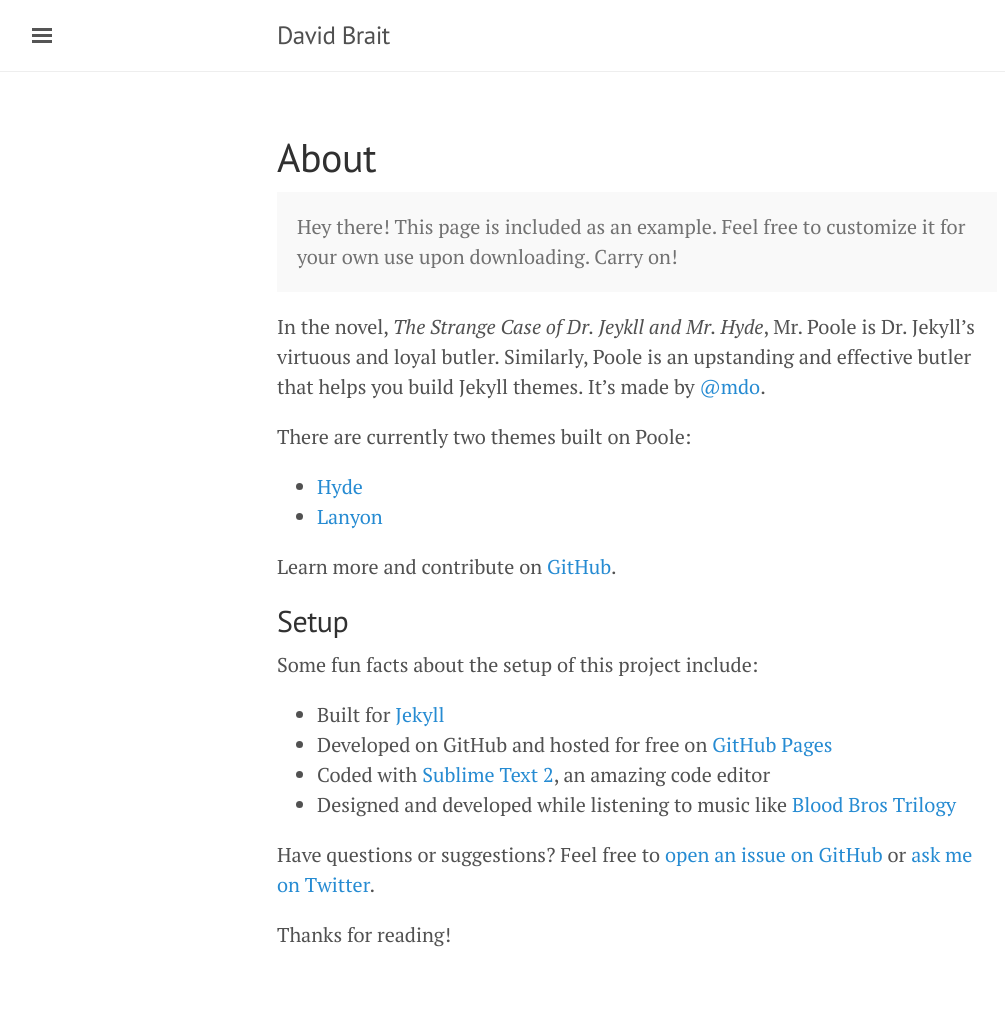
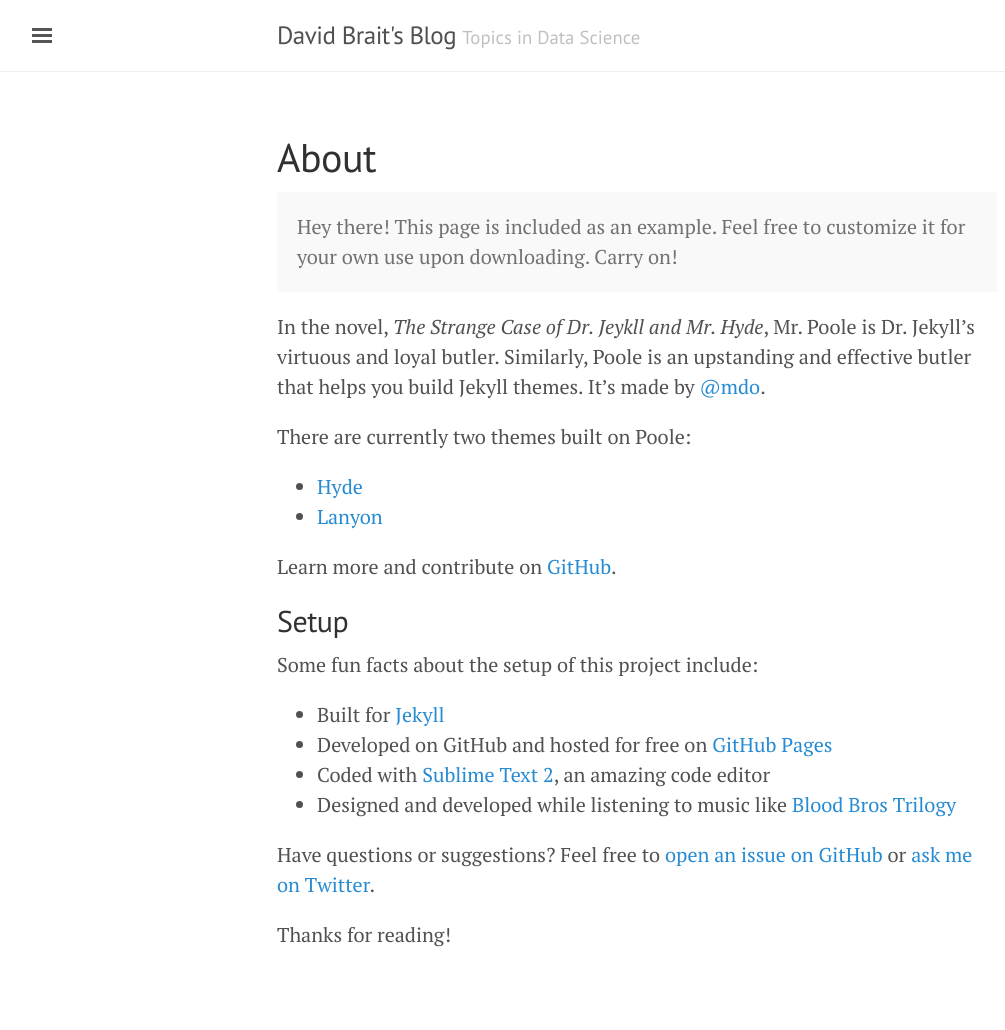
Before and after one commit to dbrait/dbrait-blog, a Jekyll site: the page built from about.md, in a window 1280 px wide. Shown: the whole page, without its empty margins (3-1008 px from the left). Built offline with Jekyll 4.4.1, drawn with Linux system fonts in a browser that asks for light colours.

Commit message:
Update _config.yml

```diff
--- a/_config.yml
+++ b/_config.yml
@@ -4,7 +4,8 @@
 permalink:           pretty
 
 # Setup
-title:               David Brait
+title:               David Brait's Blog
+tagline:             "Topics in Data Science"
 description:         'A blog that uses data science to look into interesting trends'
 url:                 http://dbrait.github.io
 baseurl:             ''
```
